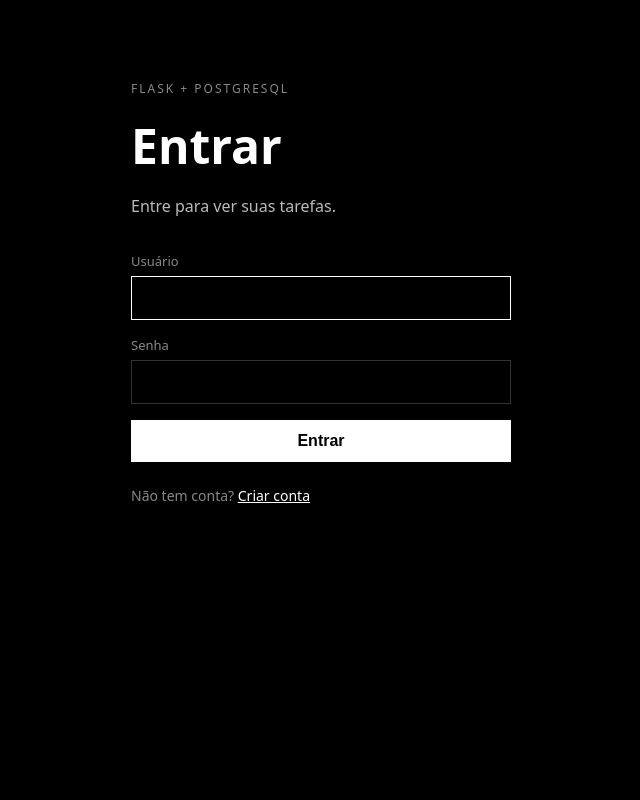
After one commit to igor-gabb/sistema-tarefas, a Flask app: page /login in a window 1280 px wide. The commit adds this page. Shown: the whole page, without its empty margins (319-959 px from the left). Run offline with Flask 3, Linux system fonts and the light colour scheme; some libraries are stand-ins or nearby versions.

Commit message:
Adiciona login

```diff
--- a/app.py
+++ b/app.py
@@ -1,21 +1,43 @@
 """
-Mini sistema de tarefas
+Mini sistema de tarefas com login
 Frontend (HTML/CSS/JS) + Backend (Flask) + Banco (PostgreSQL no Supabase)
 """
 import os
+import re
 from contextlib import contextmanager
+from datetime import timedelta
+from functools import wraps
 
 import psycopg2
 import psycopg2.extras
 from dotenv import load_dotenv
-from flask import Flask, jsonify, render_template, request
+from flask import Flask, jsonify, redirect, render_template, request, session, url_for
+from werkzeug.security import check_password_hash, generate_password_hash
 
 # Lê o arquivo .env quando você roda no seu PC.
-# No Render, a variável é configurada no painel.
+# No Render, as variáveis são configuradas no painel.
 load_dotenv()
 DATABASE_URL = os.environ.get("DATABASE_URL")
+SECRET_KEY = os.environ.get("SECRET_KEY")
+EM_PRODUCAO = bool(os.environ.get("RENDER"))  # o Render define RENDER=true sozinho
+
+if EM_PRODUCAO and not SECRET_KEY:
+    raise RuntimeError("Configure a variável SECRET_KEY no Render (veja o README).")
 
 app = Flask(__name__)
+app.config.update(
+    # A SECRET_KEY assina o cookie de sessão. Sem ela, qualquer um forjaria um login.
+    SECRET_KEY=SECRET_KEY or "chave-so-para-testar-no-pc",
+    SESSION_COOKIE_HTTPONLY=True,      # JavaScript não consegue ler o cookie
+    SESSION_COOKIE_SAMESITE="Lax",     # outros sites não conseguem usar seu login
+    SESSION_COOKIE_SECURE=EM_PRODUCAO,  # em produção, cookie só trafega por HTTPS
+    PERMANENT_SESSION_LIFETIME=timedelta(days=7),
+)
+
+USUARIO_VALIDO = re.compile(r"^[a-zA-Z0-9._-]{3,30}$")
+# Hash "falso" usado quando o usuário não existe, para o tempo de resposta
+# ser parecido e ninguém descobrir quais usuários existem medindo a demora.
+HASH_FALSO = generate_password_hash("senha-que-ninguem-usa")
 
 
 # ---------- BANCO DE DADOS ----------
@@ -32,9 +54,17 @@ def banco():
         conn.close()
 
 
-def criar_tabela():
-    """Cria a tabela na primeira vez que o sistema roda."""
+def criar_tabelas():
+    """Cria/atualiza as tabelas. Pode rodar várias vezes sem problema."""
     with banco() as cur:
+        cur.execute("""
+            CREATE TABLE IF NOT EXISTS usuarios (
+                id          SERIAL PRIMARY KEY,
+                usuario     TEXT NOT NULL UNIQUE,
+                senha_hash  TEXT NOT NULL,
+                criado_em   TIMESTAMP NOT NULL DEFAULT NOW()
+            )
+        """)
         cur.execute("""
             CREATE TABLE IF NOT EXISTS tarefas (
                 id         SERIAL PRIMARY KEY,
@@ -43,25 +73,128 @@ def criar_tabela():
                 criada_em  TIMESTAMP NOT NULL DEFAULT NOW()
             )
         """)
+        # Liga cada tarefa a um usuário. Se o usuário for apagado, as tarefas dele também.
+        cur.execute("""
+            ALTER TABLE tarefas
+            ADD COLUMN IF NOT EXISTS usuario_id INTEGER REFERENCES usuarios(id) ON DELETE CASCADE
+        """)
+
+
+# ---------- PROTEÇÃO DAS ROTAS ----------
+
+def login_obrigatorio(rota):
+    """Decorator: só deixa passar quem está logado."""
+    @wraps(rota)
+    def protegida(*args, **kwargs):
+        if "usuario_id" not in session:
+            if request.path.startswith("/api/"):
+                return jsonify({"erro": "Faça login."}), 401
+            return redirect(url_for("login"))
+        return rota(*args, **kwargs)
+    return protegida
+
+
+def entrar_como(usuario):
+    session.clear()  # descarta qualquer sessão antiga antes de logar
+    session.permanent = True
+    session["usuario_id"] = usuario["id"]
+    session["usuario"] = usuario["usuario"]
+
+
+# ---------- LOGIN / CADASTRO / SAIR ----------
+
+@app.route("/login", methods=["GET", "POST"])
+def login():
+    if "usuario_id" in session:
+        return redirect(url_for("inicio"))
+
+    if request.method == "GET":
+        return render_template("login.html", modo="login")
+
+    nome = request.form.get("usuario", "").strip().lower()
+    senha = request.form.get("senha", "")
+
+    with banco() as cur:
+        cur.execute("SELECT id, usuario, senha_hash FROM usuarios WHERE usuario = %s", (nome,))
+        usuario = cur.fetchone()
+
+    hash_salvo = usuario["senha_hash"] if usuario else HASH_FALSO
+    if not check_password_hash(hash_salvo, senha) or not usuario:
+        # Mesma mensagem para "usuário não existe" e "senha errada", de propósito.
+        return render_template("login.html", modo="login", erro="Usuário ou senha incorretos.", usuario=nome), 401
+
+    entrar_como(usuario)
+    return redirect(url_for("inicio"))
+
+
+@app.route("/cadastro", methods=["GET", "POST"])
+def cadastro():
+    if "usuario_id" in session:
+        return redirect(url_for("inicio"))
+
+    if request.method == "GET":
+        return render_template("login.html", modo="cadastro")
+
+    nome = request.form.get("usuario", "").strip().lower()
+    senha = request.form.get("senha", "")
+    confirmar = request.form.get("confirmar", "")
+
+    erro = None
+    if not USUARIO_VALIDO.match(nome):
+        erro = "Usuário deve ter de 3 a 30 caracteres: letras, números, ponto, hífen ou _."
+    elif len(senha) < 8:
+        erro = "A senha precisa ter pelo menos 8 caracteres."
+    elif senha != confirmar:
+        erro = "As senhas não conferem."
+
+    if erro:
+        return render_template("login.html", modo="cadastro", erro=erro, usuario=nome), 400
+
+    try:
+        with banco() as cur:
+            # Nunca salvamos a senha em si, só o hash (uma "impressão digital" irreversível).
+            cur.execute(
+                "INSERT INTO usuarios (usuario, senha_hash) VALUES (%s, %s) RETURNING id, usuario",
+                (nome, generate_password_hash(senha)),
+            )
+            usuario = cur.fetchone()
+    except psycopg2.errors.UniqueViolation:
+        return render_template("login.html", modo="cadastro", erro="Esse usuário já existe.", usuario=nome), 400
+
+    entrar_como(usuario)
+    return redirect(url_for("inicio"))
+
+
+@app.post("/sair")
+def sair():
+    session.clear()
+    return redirect(url_for("login"))
 
 
 # ---------- PÁGINA ----------
 
 @app.route("/")
+@login_obrigatorio
 def inicio():
-    return render_template("index.html")
+    return render_template("index.html", usuario=session["usuario"])
 
 
 # ---------- API (o JavaScript do site conversa com essas rotas) ----------
+# Toda consulta filtra por usuario_id: cada um só vê e mexe nas próprias tarefas.
 
 @app.get("/api/tarefas")
+@login_obrigatorio
 def listar():
     with banco() as cur:
-        cur.execute("SELECT id, titulo, concluida FROM tarefas ORDER BY concluida, criada_em DESC")
+        cur.execute(
+            "SELECT id, titulo, concluida FROM tarefas WHERE usuario_id = %s ORDER BY concluida, criada_em DESC",
+            (session["usuario_id"],),
+        )
         return jsonify(cur.fetchall())
 
 
 @app.post("/api/tarefas")
+@login_obrigatorio
 def criar():
     dados = request.get_json(silent=True) or {}
     titulo = str(dados.get("titulo", "")).strip()
@@ -74,19 +207,22 @@ def criar():
     with banco() as cur:
         # %s evita SQL injection: o psycopg2 trata o texto com segurança
         cur.execute(
-            "INSERT INTO tarefas (titulo) VALUES (%s) RETURNING id, titulo, concluida",
-            (titulo,),
+            "INSERT INTO tarefas (titulo, usuario_id) VALUES (%s, %s) RETURNING id, titulo, concluida",
+            (titulo, session["usuario_id"]),
         )
         return jsonify(cur.fetchone()), 201
 
 
 @app.patch("/api/tarefas/<int:tarefa_id>")
+@login_obrigatorio
 def alternar(tarefa_id):
     """Marca como concluída / não concluída."""
     with banco() as cur:
         cur.execute(
-            "UPDATE tarefas SET concluida = NOT concluida WHERE id = %s RETURNING id, titulo, concluida",
-            (tarefa_id,),
+            """UPDATE tarefas SET concluida = NOT concluida
+               WHERE id = %s AND usuario_id = %s
+               RETURNING id, titulo, concluida""",
+            (tarefa_id, session["usuario_id"]),
         )
         tarefa = cur.fetchone()
     if not tarefa:
@@ -95,17 +231,21 @@ def alternar(tarefa_id):
 
 
 @app.delete("/api/tarefas/<int:tarefa_id>")
+@login_obrigatorio
 def excluir(tarefa_id):
     with banco() as cur:
-        cur.execute("DELETE FROM tarefas WHERE id = %s", (tarefa_id,))
+        cur.execute(
+            "DELETE FROM tarefas WHERE id = %s AND usuario_id = %s",
+            (tarefa_id, session["usuario_id"]),
+        )
         if cur.rowcount == 0:
             return jsonify({"erro": "Tarefa não encontrada."}), 404
     return "", 204
 
 
-# Cria a tabela assim que o sistema sobe
+# Cria/atualiza as tabelas assim que o sistema sobe
 if DATABASE_URL:
-    criar_tabela()
+    criar_tabelas()
 else:
     print("ATENÇÃO: DATABASE_URL não configurada. Veja o README.")
 
--- a/static/style.css
+++ b/static/style.css
@@ -133,6 +133,72 @@ li .excluir:hover {
   padding: 14px 0;
 }
 
+/* ---------- login ---------- */
+
+main.estreito {
+  max-width: 380px;
+}
+
+.empilhado {
+  flex-direction: column;
+  gap: 16px;
+}
+
+.empilhado label {
+  display: flex;
+  flex-direction: column;
+  gap: 6px;
+  font-size: 13px;
+  color: #888;
+}
+
+.empilhado .erro {
+  margin: 0;
+}
+
+.troca {
+  margin-top: 24px;
+  font-size: 14px;
+  color: #888;
+}
+
+.troca a {
+  color: #fff;
+}
+
+/* ---------- topo com usuário ---------- */
+
+.topo {
+  display: flex;
+  justify-content: space-between;
+  align-items: baseline;
+  margin-bottom: 16px;
+}
+
+.topo .tag {
+  margin-bottom: 0;
+}
+
+.topo form {
+  display: flex;
+  align-items: baseline;
+  gap: 12px;
+  font-size: 13px;
+}
+
+.quem {
+  color: #888;
+}
+
+button.link {
+  background: none;
+  color: #fff;
+  padding: 0;
+  font-size: 13px;
+  font-weight: 400;
+  text-decoration: underline;
+}
+
 footer {
   margin-top: 32px;
   padding-top: 16px;
--- /dev/null
+++ b/templates/login.html
@@ -0,0 +1,47 @@
+<!DOCTYPE html>
+<html lang="pt-BR">
+<head>
+  <meta charset="UTF-8">
+  <meta name="viewport" content="width=device-width, initial-scale=1.0">
+  <title>{{ "Entrar" if modo == "login" else "Criar conta" }} · Tarefas</title>
+  <link rel="icon" type="image/svg+xml" href="{{ url_for('static', filename='favicon.svg') }}">
+  <link rel="stylesheet" href="{{ url_for('static', filename='style.css') }}">
+</head>
+<body>
+  <main class="estreito">
+    <p class="tag">flask + postgresql</p>
+    <h1>{{ "Entrar" if modo == "login" else "Criar conta" }}</h1>
+
+    {% if modo == "login" %}
+      <p class="sub">Entre para ver suas tarefas.</p>
+      <form method="post" action="{{ url_for('login') }}" class="empilhado">
+        <label>Usuário
+          <input name="usuario" value="{{ usuario or '' }}" autocomplete="username" required autofocus>
+        </label>
+        <label>Senha
+          <input name="senha" type="password" autocomplete="current-password" required>
+        </label>
+        {% if erro %}<p class="erro">{{ erro }}</p>{% endif %}
+        <button type="submit">Entrar</button>
+      </form>
+      <p class="troca">Não tem conta? <a href="{{ url_for('cadastro') }}">Criar conta</a></p>
+    {% else %}
+      <p class="sub">Escolha um usuário e uma senha de pelo menos 8 caracteres.</p>
+      <form method="post" action="{{ url_for('cadastro') }}" class="empilhado">
+        <label>Usuário
+          <input name="usuario" value="{{ usuario or '' }}" autocomplete="username" minlength="3" maxlength="30" required autofocus>
+        </label>
+        <label>Senha
+          <input name="senha" type="password" autocomplete="new-password" minlength="8" required>
+        </label>
+        <label>Confirmar senha
+          <input name="confirmar" type="password" autocomplete="new-password" minlength="8" required>
+        </label>
+        {% if erro %}<p class="erro">{{ erro }}</p>{% endif %}
+        <button type="submit">Criar conta</button>
+      </form>
+      <p class="troca">Já tem conta? <a href="{{ url_for('login') }}">Entrar</a></p>
+    {% endif %}
+  </main>
+</body>
+</html>
```
Also changed, not shown: static/script.js (+14 -5 lines), templates/index.html (+9 -3 lines), README.md, 1 other file.
